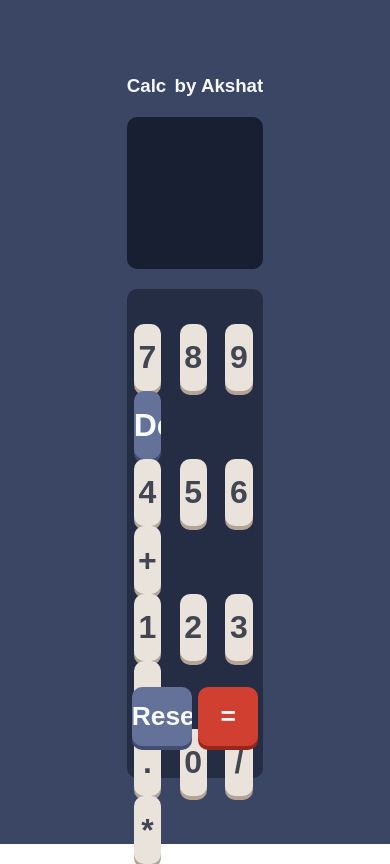
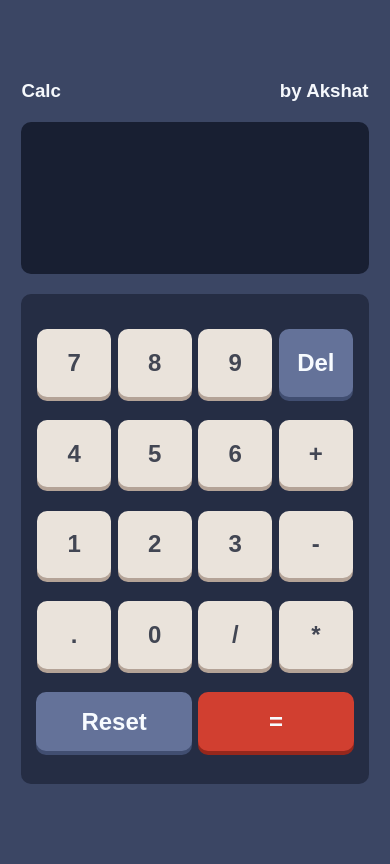
Before and after one commit to Axshat0/Calculator-made-by-me, a plain HTML site: page index.html in a window 390 px wide. Drawn offline with Linux system fonts and the light colour scheme.

Commit message:
responsive

```diff
--- a/style.css
+++ b/style.css
@@ -4,14 +4,16 @@
     padding: 0;
     font-family: sans-serif;
 }
+body{
+    background-color: #3b4664;
+}
 .container{
     height: 100vh;
-    width: 100%;
-    /* background-color: #3b4664; */
+    width: 66vmin;
     display: flex;
     justify-content: center;
     align-items: center;
-    background-color: #3b4664;
+    margin: auto;
 }
 
 /* Cal heading */
@@ -21,11 +23,6 @@
 }
 
 /* Cal body */
-.cal{
-    width: 35vw;
-    height: 87vh;
-    background-color: #3b4664;
-}
 .name{
     color: #f5f8fc;
     padding: 20px 0px;
@@ -54,7 +51,6 @@
 /* num pad */
 .num-pad{
     height: 58vh;
-    width: 100%;
     background-color: #252d44;
     border-radius: 10px;
     margin-top: 20px;
@@ -71,7 +67,6 @@
 .num-container{
     display: flex;
     flex-wrap: wrap;
-    width: 35vw;
     height: 43vh;
     margin: auto;
     padding-top: 35px;
@@ -145,3 +140,25 @@
     animation: button 1s ease-in-out;
     transform: translateY(3px);
 }
+
+/* media */
+@media (max-width: 1120px){
+    .container{
+        width: 89vmin;
+    }
+    .num-container div input{
+        font-size: 1.5rem;
+        margin: 0px 1px;
+    }
+    .num-pad div input {
+        width: 19vw;
+    }
+    .long-btn .reset-btn{
+        font-size: 1.5rem;
+        width: 40vw;
+    }
+    .long-btn .equal-btn{
+        font-size: 1.5rem;
+        width: 40vw;
+    }
+}
```
